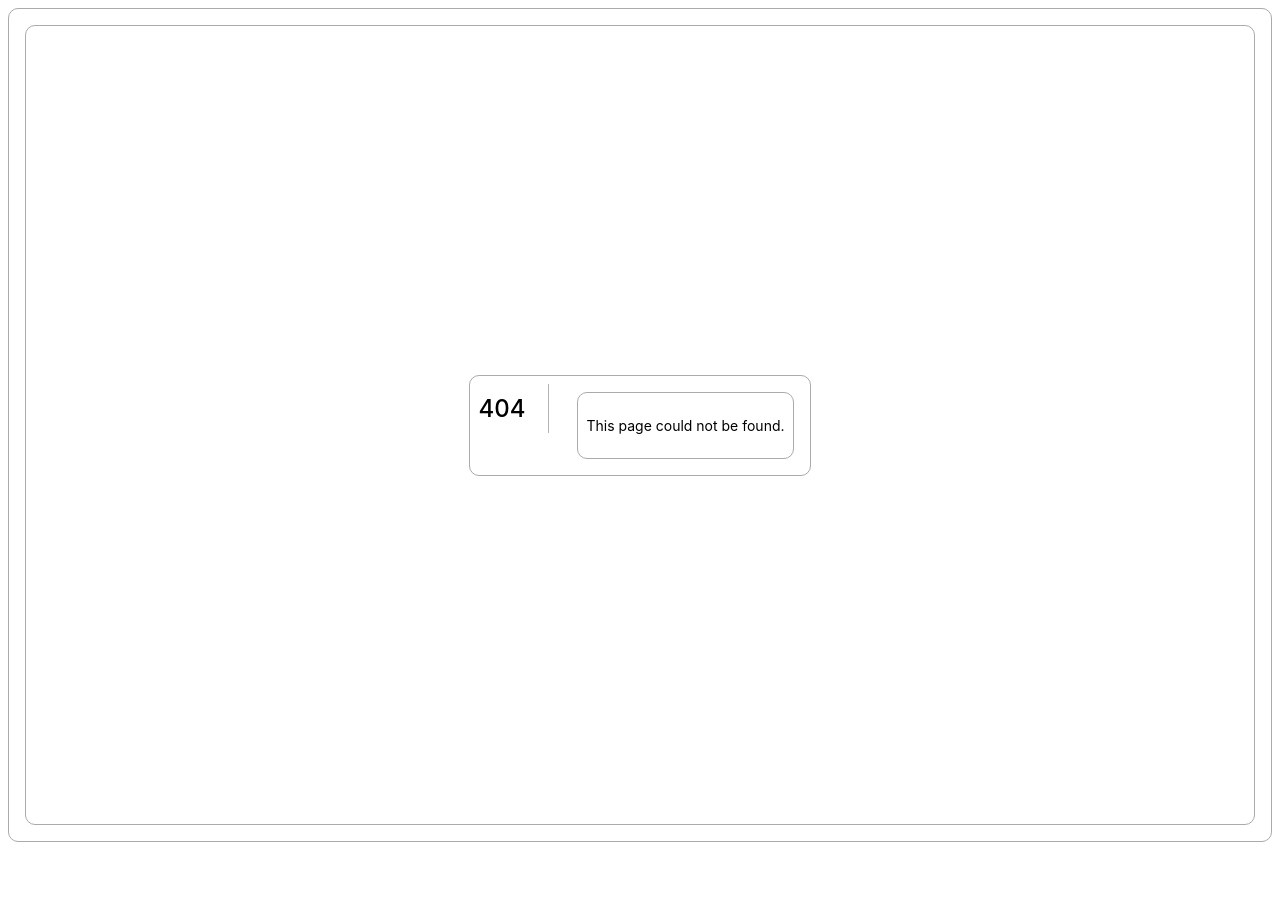
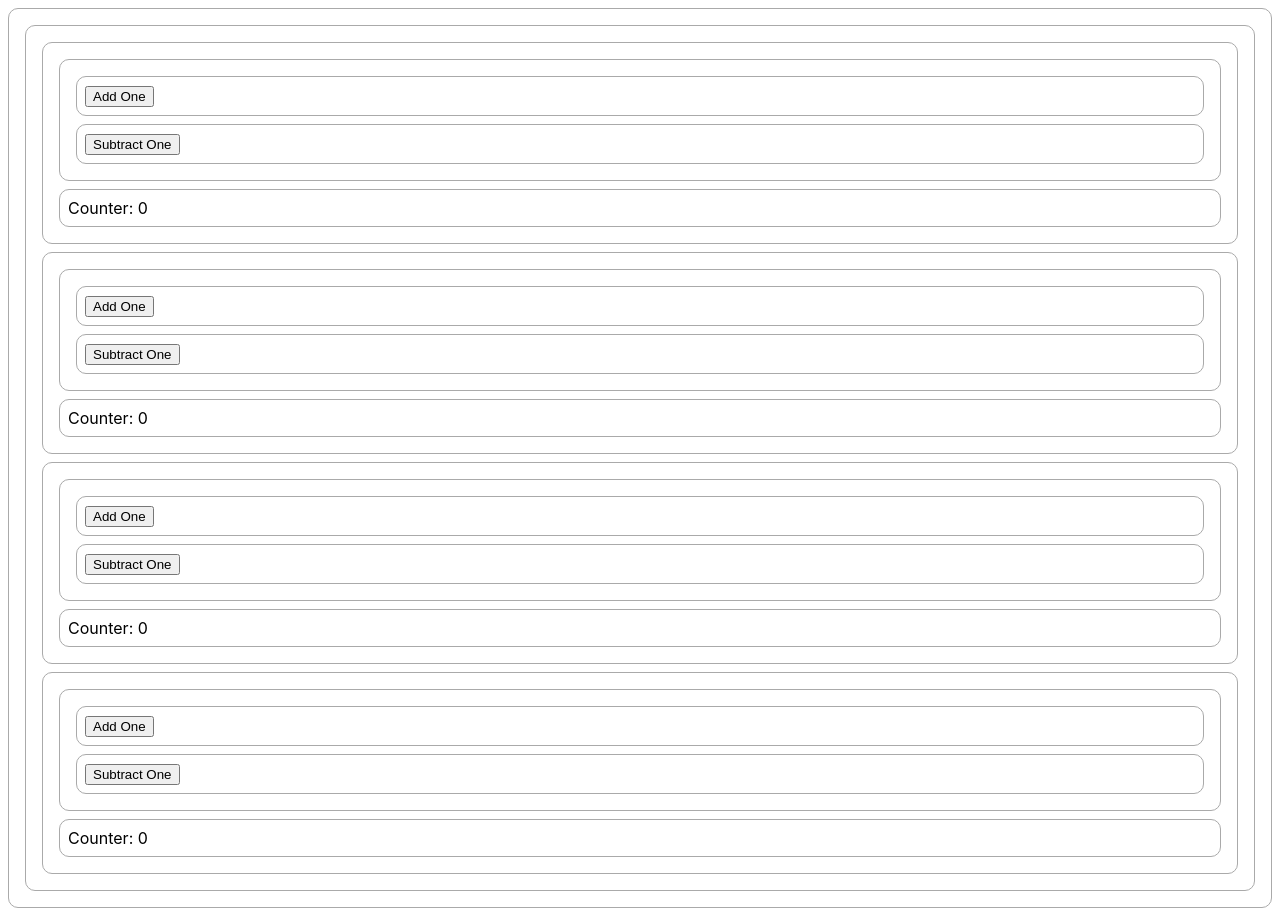
Before and after one commit to iamrodan/learning-react-context, a Next.js app: page /counter/counter-ctx-use-reducer in a window 1280 px wide. Before the commit this address had no page. Before the commit the page ends 850 px from the top, so only its background shows below. Built offline with nearby package versions, Linux system fonts and the light colour scheme.

Commit message:
feat: replace useState with useReducer for context provider

```diff
--- /dev/null
+++ b/pages/counter/counter-ctx-use-reducer.js
@@ -0,0 +1,76 @@
+import { useReducer, createContext, useContext } from "react";
+
+const reducer = (state, action) => {
+  switch (action.type) {
+    case "add":
+      return state + 1;
+    case "subtract":
+      return state - 1;
+    default:
+      return state;
+  }
+};
+
+const CounterContext = createContext(null);
+
+const CounterContextProvider = ({ children }) => (
+  <CounterContext.Provider value={useReducer(reducer, 0)}>
+    {children}
+  </CounterContext.Provider>
+);
+
+const Container = () => (
+  <div>
+    <AddOneButton />
+    <SubtractOneButton />
+  </div>
+);
+
+const AddOneButton = () => {
+  const [, dispatch] = useContext(CounterContext);
+
+  return (
+    <div>
+      <button onClick={() => dispatch({ type: "add" })}>Add One</button>
+    </div>
+  );
+};
+
+const SubtractOneButton = () => {
+  const [, dispatch] = useContext(CounterContext);
+
+  return (
+    <div>
+      <button onClick={() => dispatch({ type: "subtract" })}>
+        Subtract One
+      </button>
+    </div>
+  );
+};
+
+const Counter = () => {
+  const [counter] = useContext(CounterContext);
+  return <div>Counter: {counter}</div>;
+};
+
+function CounterUseState() {
+  return (
+    <div>
+      <CounterContextProvider>
+        <Container />
+        <Counter />
+      </CounterContextProvider>
+    </div>
+  );
+}
+
+export default function CounterUseStatePage() {
+  return (
+    <div>
+      <CounterUseState />
+      <CounterUseState />
+      <CounterUseState />
+      <CounterUseState />
+    </div>
+  );
+}
```
